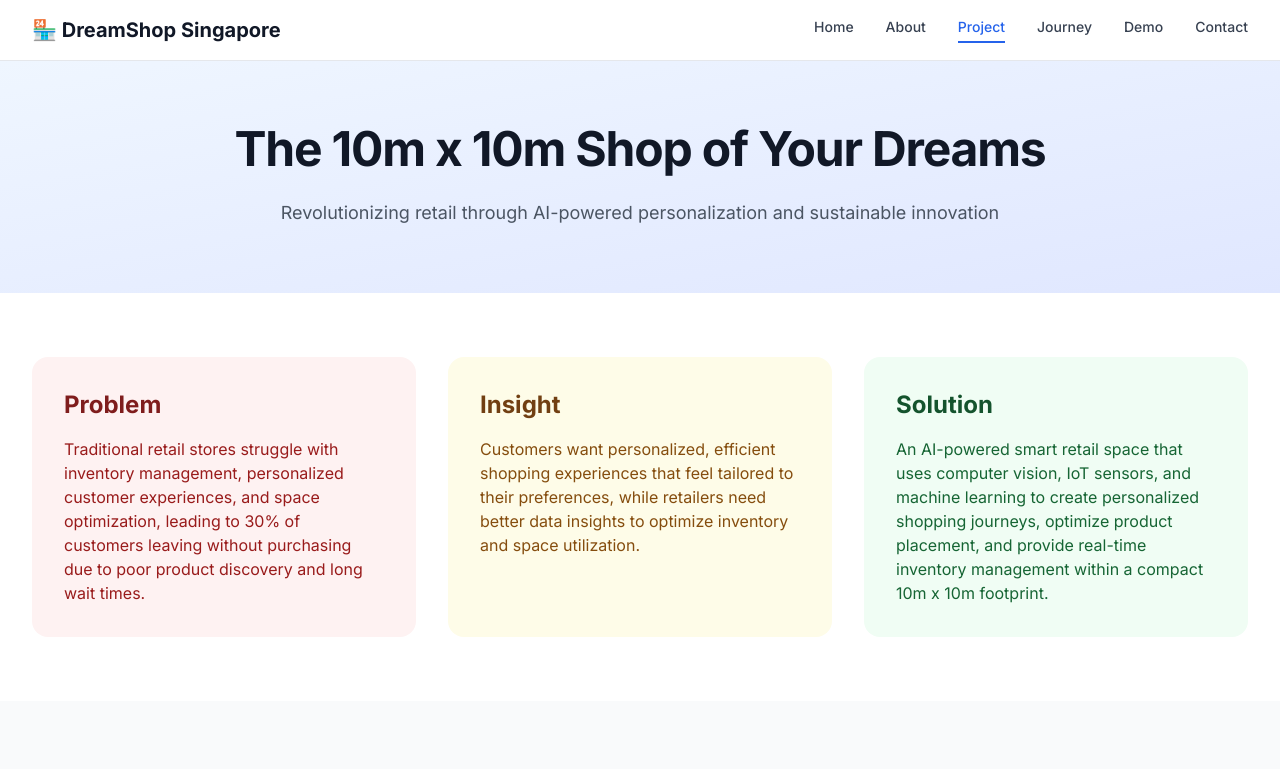
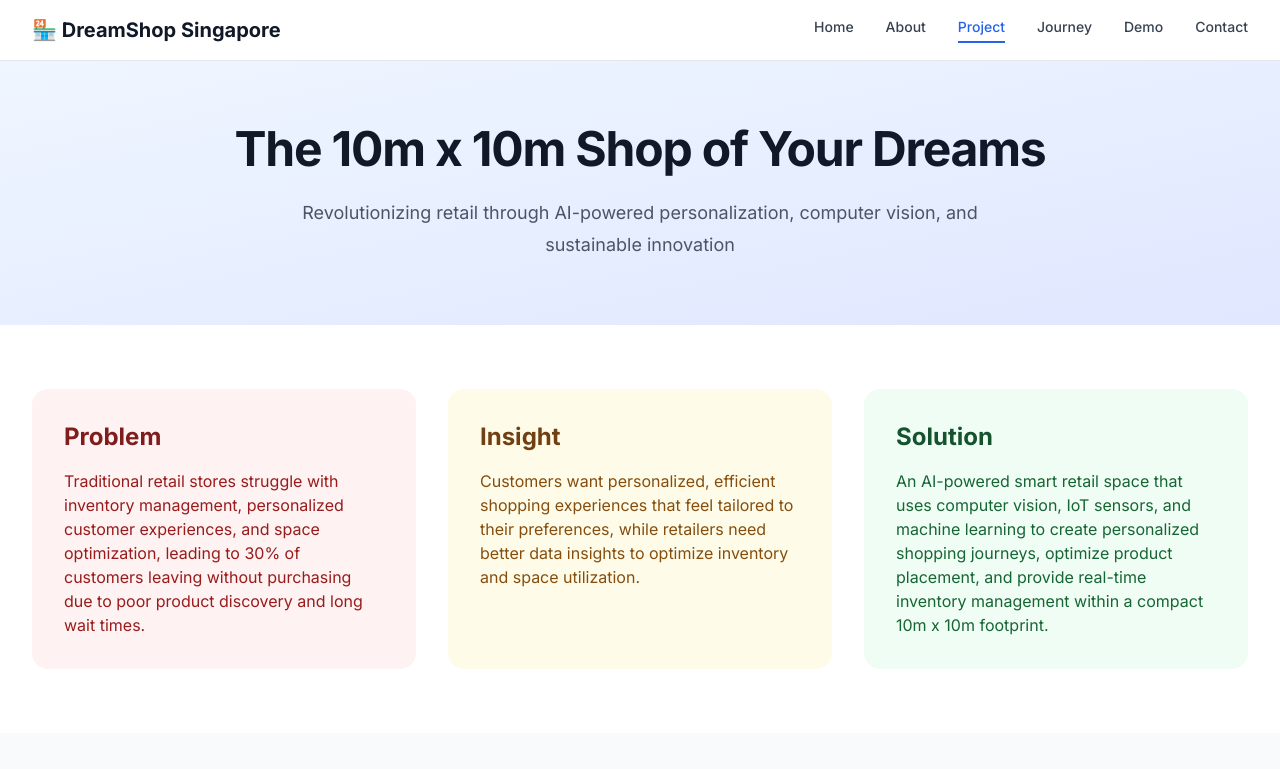
Before and after one commit to SaaiAravindhRaja/Re-Charge, a Next.js app: page /project in a window 1280 px wide. Shown: the top 769 px of the page. Built offline with nearby package versions, Linux system fonts and the light colour scheme.

Commit message:
update project hero text

```diff
--- a/app/project/page.tsx
+++ b/app/project/page.tsx
@@ -19,7 +19,7 @@ export default function ProjectPage() {
               The 10m x 10m Shop of Your Dreams
             </h1>
             <p className="mt-6 text-lg leading-8 text-gray-600 max-w-3xl mx-auto">
-              Revolutionizing retail through AI-powered personalization and sustainable innovation
+              Revolutionizing retail through AI-powered personalization, computer vision, and sustainable innovation
             </p>
           </div>
         </div>
```
